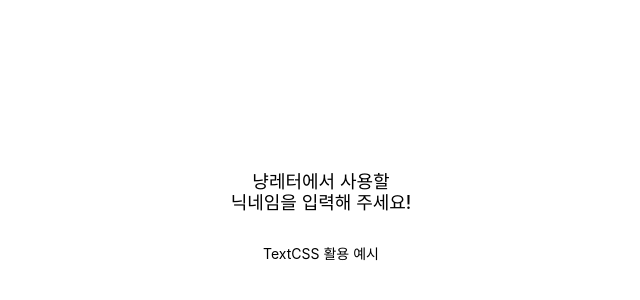
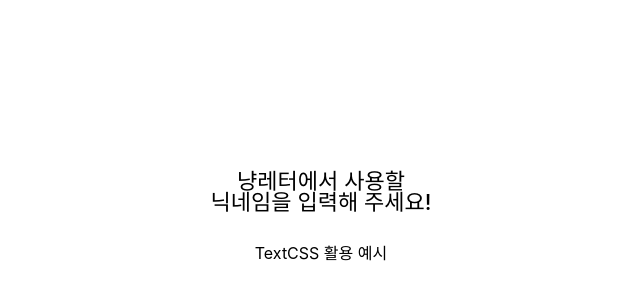
Before and after one commit to GyoSuIsChae/nyang-letter-client, a React app: page / in a window 1280 px wide. Shown: the part 184-484 px from the top of the page, without its empty margins (319-959 px from the left). Built offline with nearby package versions, Linux system fonts and the light colour scheme.

Commit message:
:wrench: theme 수정

```diff
--- a/src/constants/theme.ts
+++ b/src/constants/theme.ts
@@ -1,19 +1,21 @@
-// @TODO: 소소가 디자인 시스템 정의해 주면 전부 변경 예정
-
 const FONT_SIZES_TYPE = {
+  XXS: 'xxs',
   XS: 'xs',
   SM: 'sm',
   MD: 'md',
   LG: 'lg',
   XL: 'xl',
+  XXL: 'xxl',
 } as const;
 
 const FONT_SIZES = {
-  [FONT_SIZES_TYPE.XS]: 14,
-  [FONT_SIZES_TYPE.SM]: 15,
-  [FONT_SIZES_TYPE.MD]: 16,
-  [FONT_SIZES_TYPE.LG]: 18,
+  [FONT_SIZES_TYPE.XXS]: 14,
+  [FONT_SIZES_TYPE.XS]: 16,
+  [FONT_SIZES_TYPE.SM]: 18,
+  [FONT_SIZES_TYPE.MD]: 20,
+  [FONT_SIZES_TYPE.LG]: 22,
   [FONT_SIZES_TYPE.XL]: 24,
+  [FONT_SIZES_TYPE.XXL]: 26,
 } as const;
 
 const FONT_WEIGHTS_TYPE = {
@@ -29,13 +31,27 @@ const FONT_WEIGHTS = {
 } as const;
 
 const COLORS_TYPE = {
-  BLACK_100: 'black100',
-  BLACK_200: 'black200',
+  GREY_001: 'grey001',
+  GREY_002: 'grey002',
+  GREY_003: 'grey003',
+  GREY_004: 'grey004',
+  GREY_005: 'grey005',
+  WHITE_GREY_001: 'whiteGrey001',
+  WHITE_GREY_002: 'whiteGrey002',
+  BLACK_001: 'black001',
+  RED_001: 'red001',
 };
 
 const COLORS = {
-  [COLORS_TYPE.BLACK_100]: '#141515',
-  [COLORS_TYPE.BLACK_200]: '#252628',
+  [COLORS_TYPE.GREY_001]: '#D5D3D1',
+  [COLORS_TYPE.GREY_002]: '#ABA7A3',
+  [COLORS_TYPE.GREY_003]: '#817A75',
+  [COLORS_TYPE.GREY_004]: '#615A52',
+  [COLORS_TYPE.GREY_005]: '#4C433B',
+  [COLORS_TYPE.WHITE_GREY_001]: '#EEEEEE',
+  [COLORS_TYPE.WHITE_GREY_002]: '#D1D1D1',
+  [COLORS_TYPE.BLACK_001]: '#2D2218',
+  [COLORS_TYPE.RED_001]: '#FF0000',
 } as const;
 
 const Z_INDEX_LAYER_TYPE = {
```
